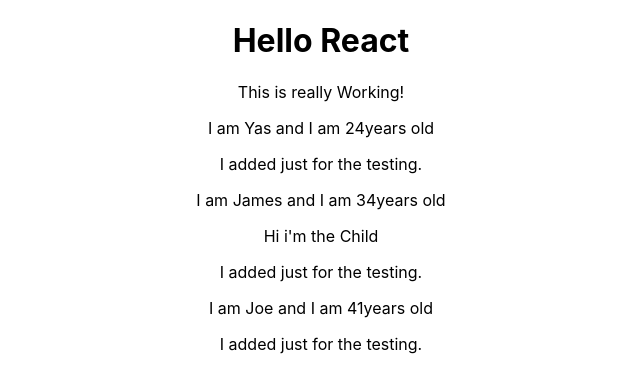
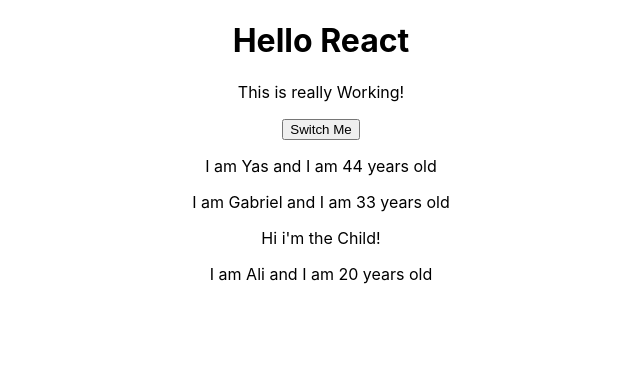
Before and after one commit to AhmadJafari2019/PracticeRe, a React (Create React App) app: page / in a window 1280 px wide. Shown: the top 392 px of the page, without its empty margins (319-959 px from the left). Built offline with nearby package versions, Linux system fonts and the light colour scheme.

Commit message:
Convert the class Component to function Component.

```diff
--- a/src/App.js
+++ b/src/App.js
@@ -1,28 +1,49 @@
-import React, { Component } from 'react';
+import React, { useState } from 'react';
 import './App.css';
 import Person from './Person/Person';
 
-class App extends Component {
-  state = {
+const App = () => {
+  const [personsState, setPersonsState] = useState({
     persons: [
       { name: 'Yas', age: 44 },
       { name: 'Gabriel', age: 33 },
       { name: 'Ali', age: 20 }
+    ],
+    someOtherState: 'OtherValue'
+  });
+
+  const switchNameHandler = () => {
+    // console.log('Was Clicked.');
+    setPersonsState({
+      persons: [
+        { name: 'Fabian', age: 13 },
+        { name: 'Gabriel', age: 33 },
+        { name: 'Stephanie', age: 24 }
       ]
+    });
   };
-  render() {
+
   return (
     <div className="App">
       <h1>Hello React</h1>
       <p>This is really Working!</p>
-        <Person name={this.state.persons[0].name} age="24" />
-        <Person name="James" age="34">
-          Hi i'm the Child
+      <button onClick={switchNameHandler}>Switch Me</button>
+      <Person
+        name={personsState.persons[0].name}
+        age={personsState.persons[0].age}
+      />
+      <Person
+        name={personsState.persons[1].name}
+        age={personsState.persons[1].age}
+      >
+        Hi i'm the Child!
       </Person>
-        <Person name="Joe" age="41" />
+      <Person
+        name={personsState.persons[2].name}
+        age={personsState.persons[2].age}
+      />
     </div>
   );
-  }
-}
+};
 
 export default App;
--- a/src/Person/Person.js
+++ b/src/Person/Person.js
@@ -4,10 +4,9 @@
   return (
     <div>
       <p>
-        I am {props.name} and I am {props.age}years old
+        I am {props.name} and I am {props.age} years old
       </p>
       <p>{props.children}</p>
-      <p>I added just for the testing.</p>
     </div>
   );
 };
```
Lines whose indentation alone changed are shown as unchanged.
